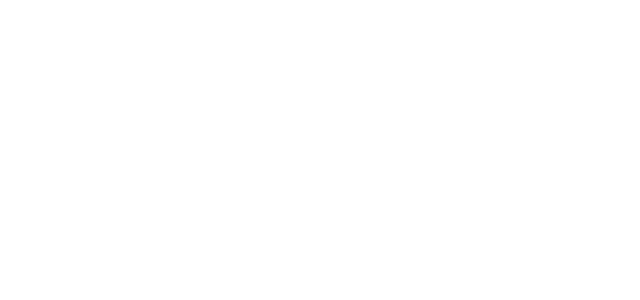
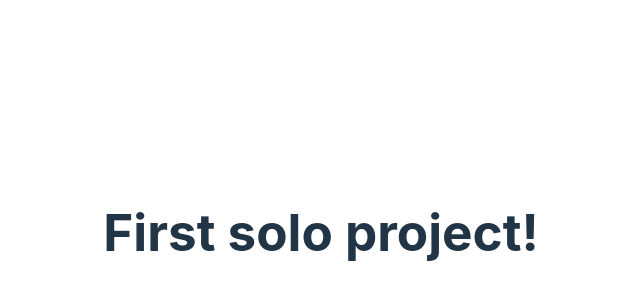
Before and after one commit to Madilyncooper/mcPortfolio, a React (Vite) app: page / in a window 1280 px wide. Shown: the part 168-468 px from the top of the page, without its empty margins (319-959 px from the left). Built offline with nearby package versions, Linux system fonts and the light colour scheme.

Commit message:
Testing app.jsx

```diff
--- a/src/App.jsx
+++ b/src/App.jsx
@@ -6,7 +6,7 @@
 
   return (
     <>
-
+<h1>First solo project!</h1>
     </>
   )
 }
```
